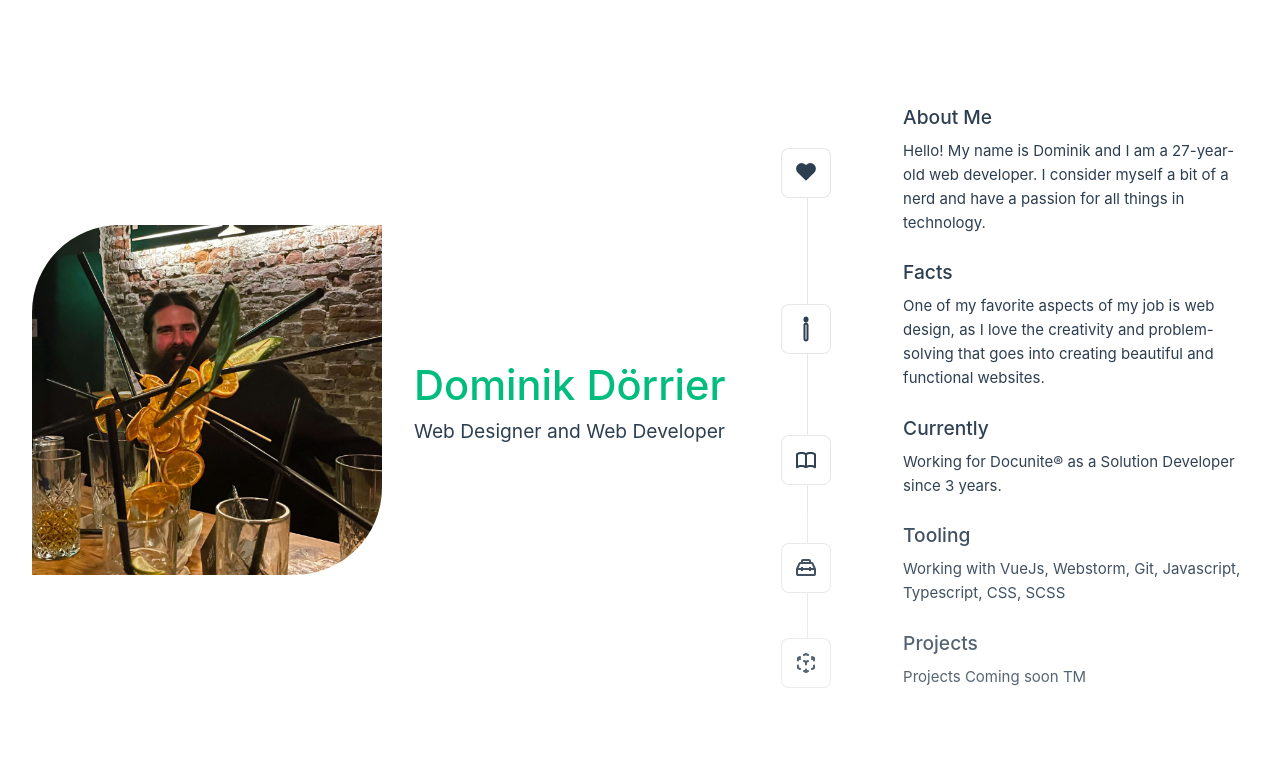
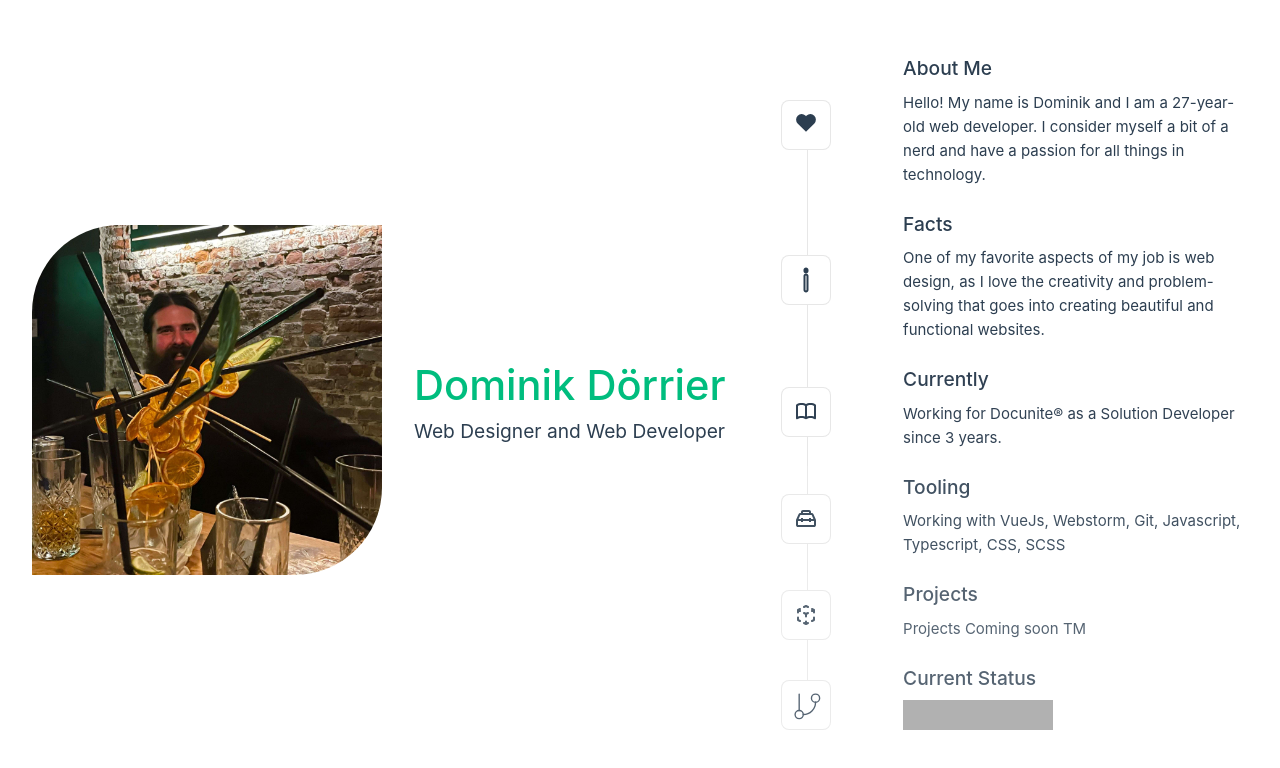
Before and after one commit to Tzyber/aboutme, a Vue app: page / in a window 1280 px wide. Shown: the top 768 px of the page. Built offline with nearby package versions, Linux system fonts and the light colour scheme; grey boxes are pictures that could not be loaded.

Commit message:
added current status

```diff
--- a/src/App.vue
+++ b/src/App.vue
@@ -3,9 +3,11 @@
 import TheWelcome from './components/TheWelcome.vue'
 
 import AboutMe from "@/components/About-me.vue";
+import StatusNavbar from "@/components/StatusNavbar.vue";
 </script>
 
 <template>
+
   <header>
     <img alt="Vue logo" class="logo" src="./assets/ITSME.jpg" width="350" height="350" />
 
@@ -16,7 +18,9 @@ import AboutMe from "@/components/About-me.vue";
 
   <main>
     <TheWelcome />
+
   </main>
+
 </template>
 
 <style scoped>
--- a/src/components/About-me.vue
+++ b/src/components/About-me.vue
@@ -1,4 +1,6 @@
 <script setup>
+import StatusNavbar from "@/components/StatusNavbar.vue";
+
 defineProps({
   msg: {
     type: String,
--- /dev/null
+++ b/src/components/StatusNavbar.vue
@@ -0,0 +1,23 @@
+<script setup>
+
+</script>
+
+<template>
+
+  <ul>
+    <li style="float:right"><img src="https://api.netlify.com/api/v1/badges/59188988-3dcc-4be9-82e1-3f47cea36363/deploy-status" alt="Girl in a jacket" width="150" height="30"></li>
+  </ul>
+</template>
+
+<style scoped>
+ul {
+  list-style-type: none;
+  margin: 0;
+  padding: 0;
+  overflow: hidden;
+  background-color: transparent;
+}
+
+
+
+</style>
--- a/src/components/TheWelcome.vue
+++ b/src/components/TheWelcome.vue
@@ -7,6 +7,7 @@ import CommunityIcon from './icons/IconCommunity.vue'
 import SupportIcon from './icons/IconSupport.vue'
 import Infoicon from "@/components/icons/infoicon.vue";
 import {ref} from "vue";
+import CurrentStatusIcon from "@/components/icons/CurrentStatusIcon.vue";
 
 const counter = ref(0)
 function triggerEvent() {
@@ -69,6 +70,13 @@ if (counter.value > 10)
 
     Projects Coming soon TM
   </WelcomeItem>
+  <WelcomeItem class="item6">
+    <template #icon>
+      <CurrentStatusIcon class="itemIcon status"/>
+    </template>
+    <template #heading>Current Status</template>
+    <img src="https://api.netlify.com/api/v1/badges/59188988-3dcc-4be9-82e1-3f47cea36363/deploy-status" alt="currentStatus" width="150" height="30">
+  </WelcomeItem>
 </template>
 
 <style scoped lang="scss">
@@ -120,6 +128,14 @@ if (counter.value > 10)
   100% { opacity: 1; }
 }
 
+.item6 {
+  animation: item6 10s;
+}
+@keyframes item6 {
+  0% { opacity: 0; }
+  100% { opacity: 1; }
+}
+
 .big_Heart{
   animation: bigHeart 2s;
 }
--- /dev/null
+++ b/src/components/icons/CurrentStatusIcon.vue
@@ -0,0 +1,11 @@
+<script setup>
+
+</script>
+
+<template>
+  <svg width="30" height="30" viewBox="0 0 22 22" xmlns="http://www.w3.org/2000/svg" fill="none" stroke="currentColor" stroke-width="1" stroke-linecap="round" stroke-linejoin="round" class="feather feather-git-branch"><g id="SVGRepo_bgCarrier" stroke-width="0"></g><g id="SVGRepo_tracerCarrier" stroke-linecap="round" stroke-linejoin="round"></g><g id="SVGRepo_iconCarrier"><line x1="6" y1="3" x2="6" y2="15"></line><circle cx="18" cy="6" r="3"></circle><circle cx="6" cy="18" r="3"></circle><path d="M18 9a9 9 0 0 1-9 9"></path></g></svg>
+</template>
+
+<style scoped>
+
+</style>
```
